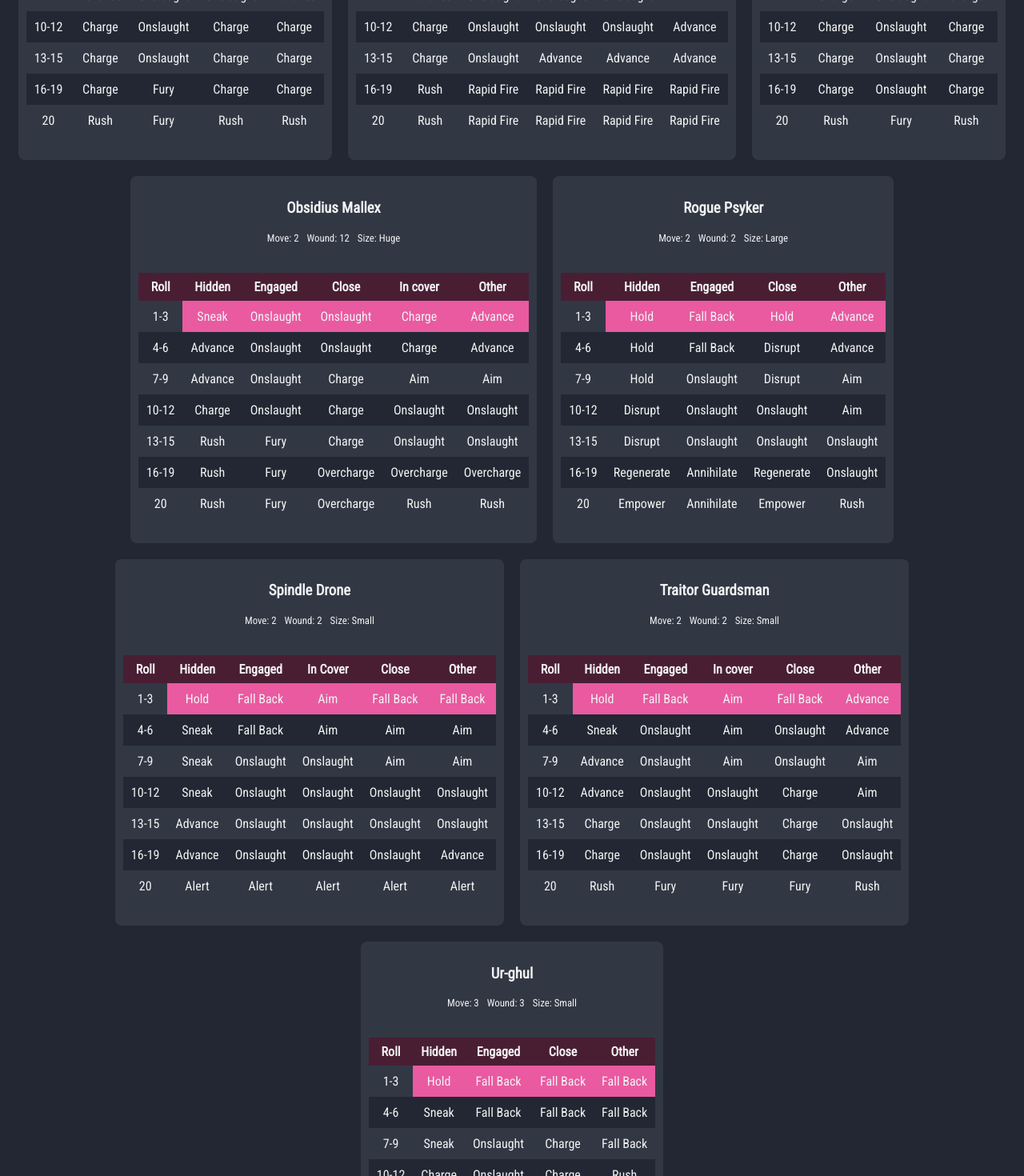
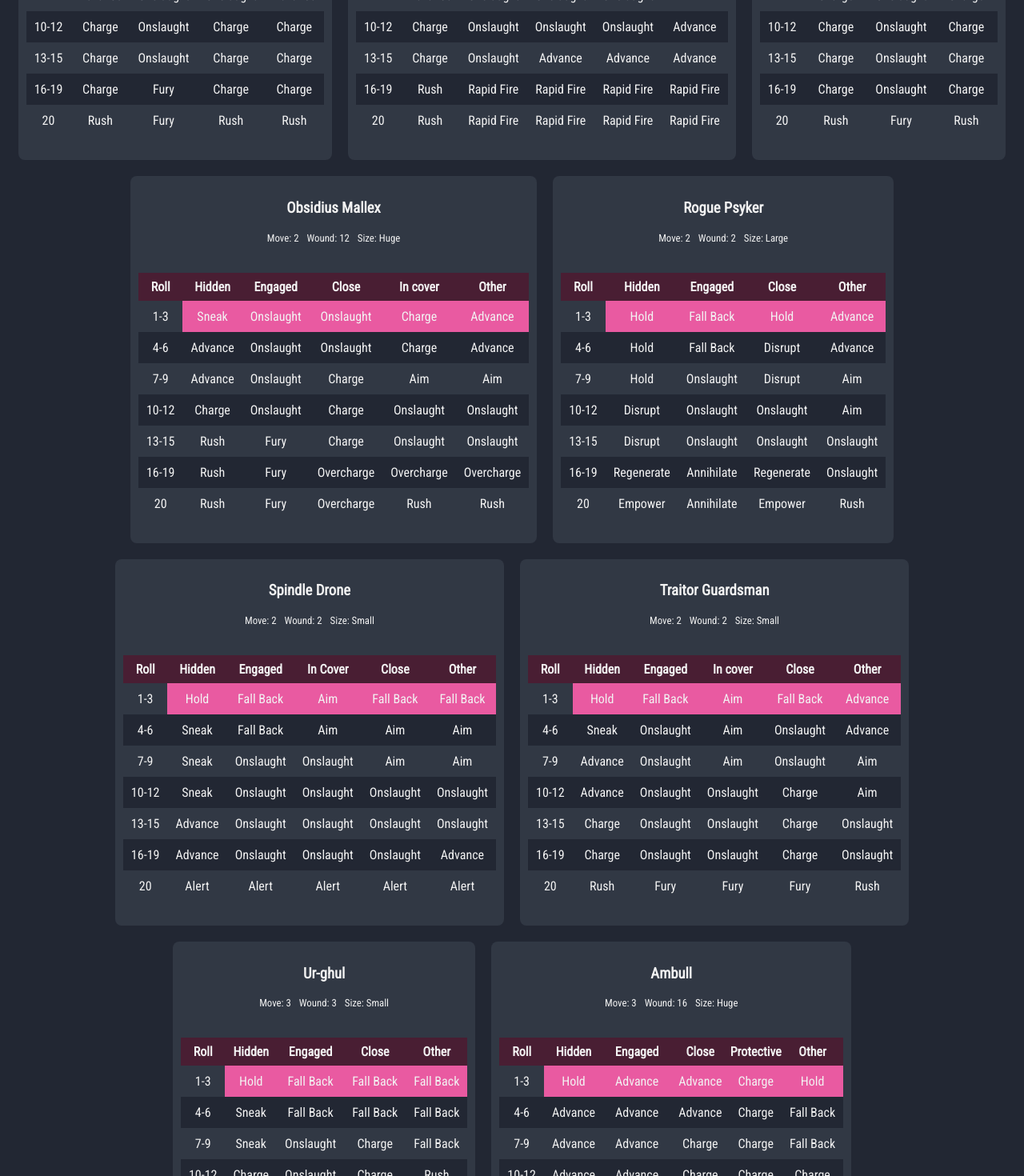
Before and after one commit to dire/blackstone, a React (Create React App) app: page / in a window 1280 px wide. Shown: the part 800-2270 px from the top of the page at 80% size. Built offline with nearby package versions, Linux system fonts and the light colour scheme.

Commit message:
Added data for Ambull and minor changes.

```diff
--- a/package.json
+++ b/package.json
@@ -1,7 +1,7 @@
 {
   "name": "blackstone-fortress-companion",
   "homepage": "http://dire.github.io/blackstone",
-  "version": "0.1.0",
+  "version": "0.1.1",
   "private": true,
   "dependencies": {
     "gulp": "^4.0.2",
--- a/public/index.html
+++ b/public/index.html
@@ -12,7 +12,7 @@
     <link rel="apple-touch-icon" href="logo192.png" />
     <link href="https://fonts.googleapis.com/css?family=Roboto+Condensed&display=swap" rel="stylesheet">
     <link rel="manifest" href="%PUBLIC_URL%/manifest.json" />
-    <title>Blackstone Fortress Unofficial Companion</title>
+    <title>Unofficial Blackstone Fortress Companion</title>
     <meta property="og:title" content="Unofficial Blackstone Fortress Companion" />
     <meta property="og:url" content="https://dire.github.io/blackstone" />
     <meta property="og:image" content="logo192.png" />
--- a/src/App.js
+++ b/src/App.js
@@ -8,7 +8,7 @@ function App() {
       <header className="header">
         <h1>Blackstone Fortress Companion</h1>
         <span className="slogan">Unofficial App in the 41st Millenium</span>
-        <span className="version-number tiny">v0.1.0</span>
+        <span className="version-number tiny">v0.1.1</span>
       </header>
       <div className="app-body">
         <CombatBoard />
--- a/src/components/CombatBoard.js
+++ b/src/components/CombatBoard.js
@@ -83,7 +83,7 @@ export default class CombatBoard extends Component {
     const classFloat = this.state.floatd20 ? 'float' : '';
     return (
       <div className="combat-board">
-        <h3>Roll the Blackstone die</h3>
+        <h3>Click to roll the Blackstone die</h3>
         <div className="d20-wrapper">
           <button className={`d20 hex ${classFloat}`} onClick={this.handleClick.bind(this)}><span>{this.state.roll}</span></button>
         </div>
--- a/src/data/enemies.json
+++ b/src/data/enemies.json
@@ -447,5 +447,67 @@
       "Pounce": "Onslaught if adjacent and visible explorer. Otherwise Charge. Re-roll failed for both.",
       "Rush": "Move towards closest explorer. Charge."
     }]
+  },
+  {
+    "name": "Ambull",
+    "move": 3,
+    "wound_value": 16,
+    "size": "Huge",
+    "behaviours": [{
+      "Hidden":
+      {
+        "1": "Hold",
+        "2": "Advance",
+        "3": "Advance",
+        "4": "Advance",
+        "5": "Charge",
+        "6": "Charge",
+        "7": "Tunnel"
+      },
+      "Engaged":
+      {
+        "1": "Advance",
+        "2": "Advance",
+        "3": "Advance",
+        "4": "Advance",
+        "5": "Onslaught",
+        "6": "Onslaught",
+        "7": "Swipe"
+      },
+      "Close":
+      {
+        "1": "Advance",
+        "2": "Advance",
+        "3": "Charge",
+        "4": "Charge",
+        "5": "Charge",
+        "6": "Charge",
+        "7": "Tunnel"
+      },
+      "Protective":
+      {
+        "1": "Charge",
+        "2": "Charge",
+        "3": "Charge",
+        "4": "Charge",
+        "5": "Charge",
+        "6": "Charge",
+        "7": "Tunnel"
+      },
+      "Other":
+      {
+        "1": "Hold",
+        "2": "Fall Back",
+        "3": "Fall Back",
+        "4": "Charge",
+        "5": "Charge",
+        "6": "Charge",
+        "7": "Tunnel"
+      }
+    }],
+    "Unique actions": [{
+      "Tunnel": "Remove the Ambull from the battlefield and place the Ambull location marker on the hex it was removed from - any remaining actions during this activation are lost. The next time the initiative card for the Ambull is reached, do not roll on the behaviour table for the Ambull's first action. Instead, the Ambull is placed in a hex as close as possible to the explorer that is closest to the Ambull location marker. Once the Ambull has been placed, remove the Ambull location marker and roll for the Ambull's second action as normal.",
+      "Swipe": "Make an attack against each explorer that is adjacent and visible to Ambull."
+    }]
   }
 ]
```
Also changed, not shown: 1 other file (tests, documents, lock files or other folders).
